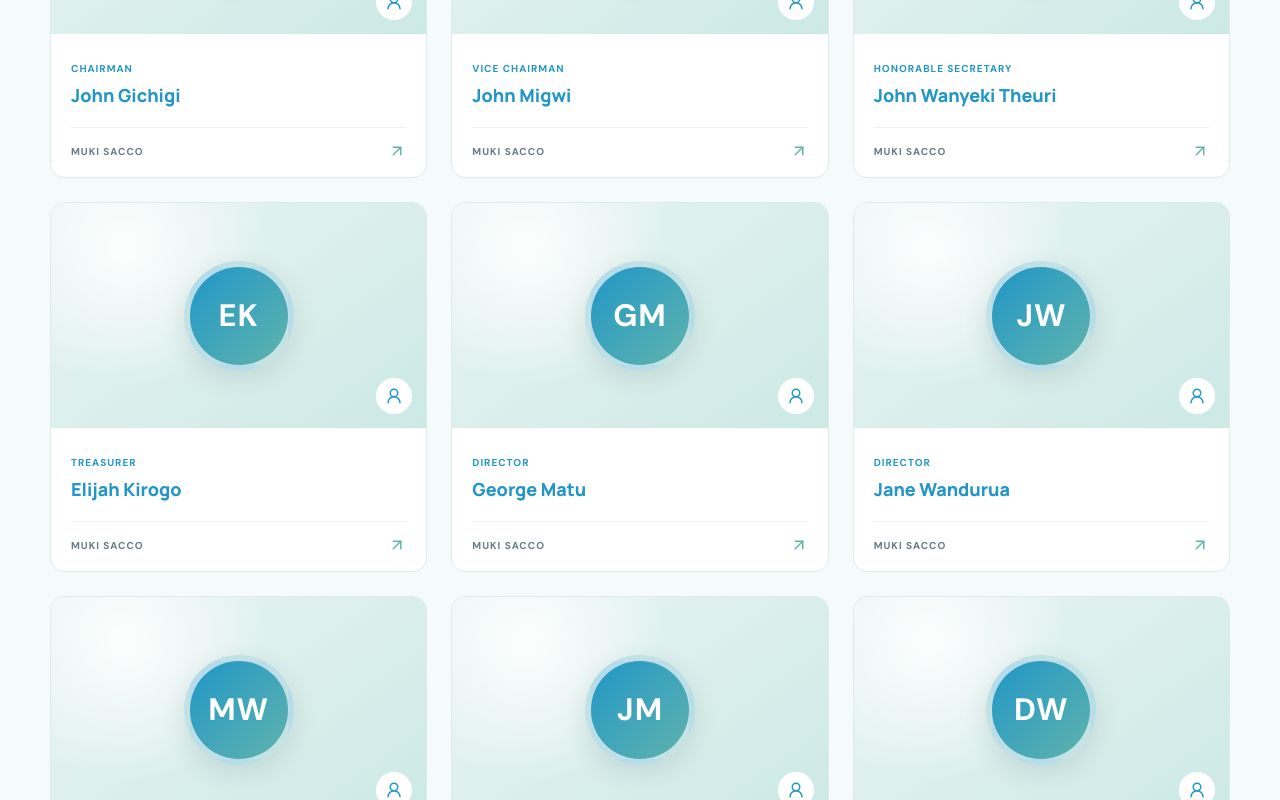
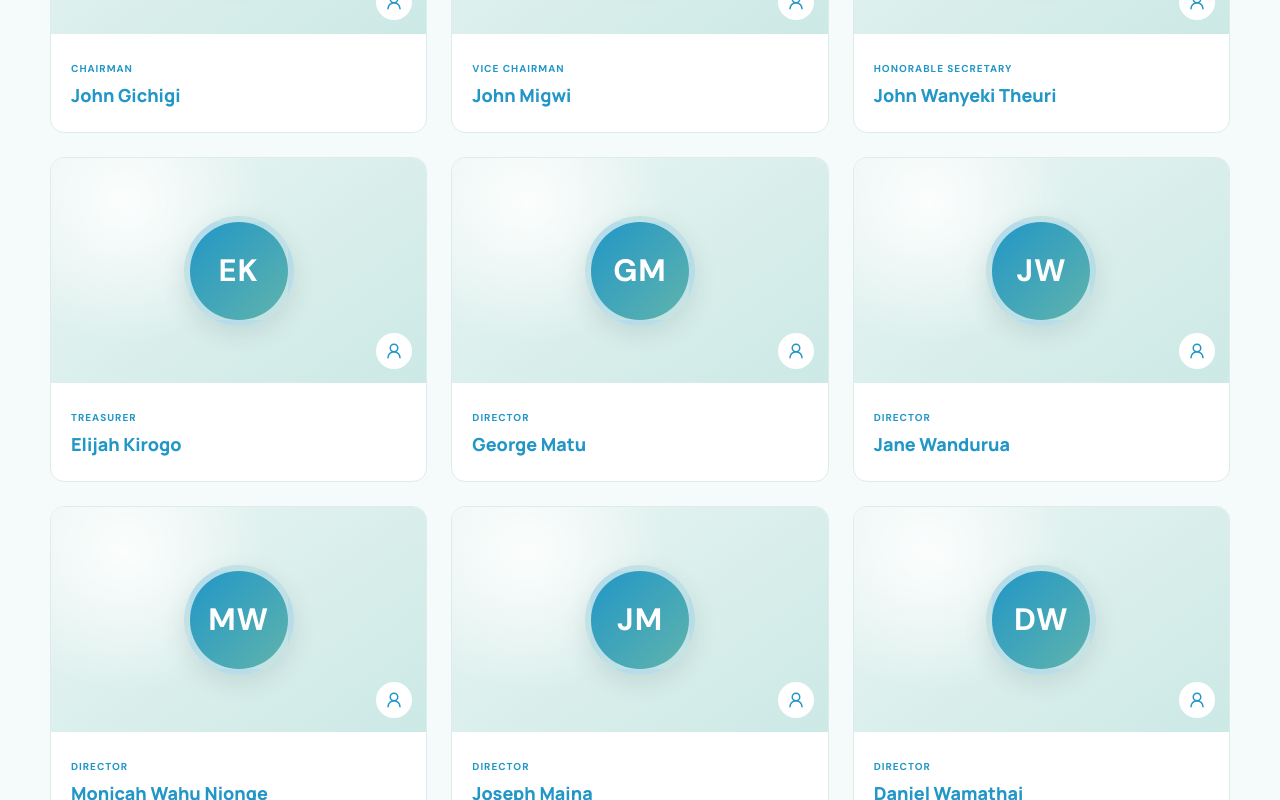
Before and after one commit to fellyke/muki-sacco-website, a React (Vite) app: page /team in a window 1280 px wide. Shown: the part 3980-4780 px from the top of the page. Built offline with nearby package versions, Linux system fonts and the light colour scheme.

Commit message:
change the team

```diff
--- a/src/pages/team.jsx
+++ b/src/pages/team.jsx
@@ -4,7 +4,7 @@ import {
   BriefcaseBusiness,
   Search,
   ShieldCheck,
-  ArrowUpRight,
+
   UserRound,
   Building2,
   Eye,
@@ -101,11 +101,6 @@ function ProfileCard({ person }) {
         <span className="team-card-role">{person.role}</span>
 
         <h3>{person.name}</h3>
-
-        <div className="team-card-footer">
-          <span>MUKI SACCO</span>
-          <ArrowUpRight size={18} />
-        </div>
       </div>
     </article>
   );
```
